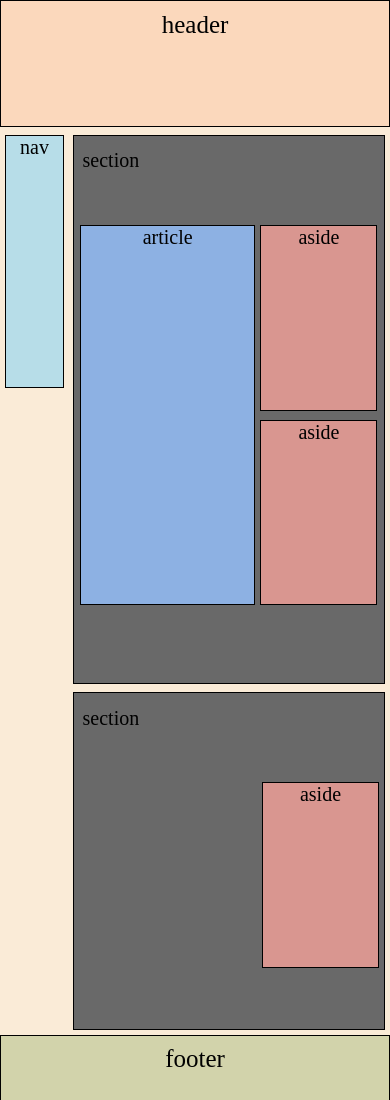
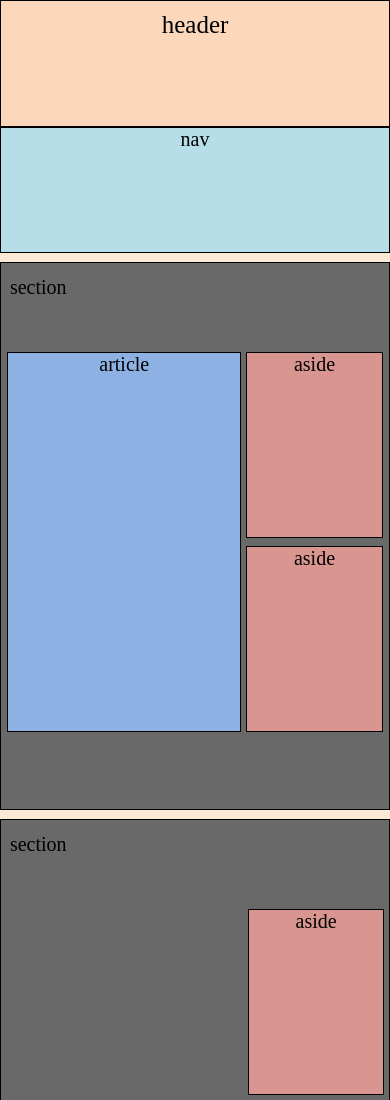
Before and after one commit to Sylvie-B/structure, a plain HTML site: page index.html in a window 390 px wide. Shown: the top 1100 px of the page. Drawn offline with Linux system fonts and the light colour scheme.

Commit message:
avec unité vw-vh et responsive

```diff
--- a/index.html
+++ b/index.html
@@ -4,6 +4,7 @@
     <meta charset="UTF-8">
     <title>exemple structure</title>
     <link rel="stylesheet" href="style.css">
+    <meta name="viewport" content="width=device-width, initial-scale=1.0">
 </head>
 <body>
     <div id="container">
--- a/style.css
+++ b/style.css
@@ -96,3 +96,28 @@ aside+aside{
 footer{
     background-color: #d2d3ab;
 }
+
+@media screen and (max-width: 400px){
+    nav{
+        margin: 0;
+        display: block;
+        width: 100vw;
+        height: 15vh;
+    }
+
+    .groupe-section, section{
+        width: 100vw;
+    }
+
+    article{
+        width: 60vw;
+    }
+
+    aside{
+        width: 35vw;
+    }
+
+    #bottom-aside{
+        margin-left: 62vw;
+    }
+}
```
